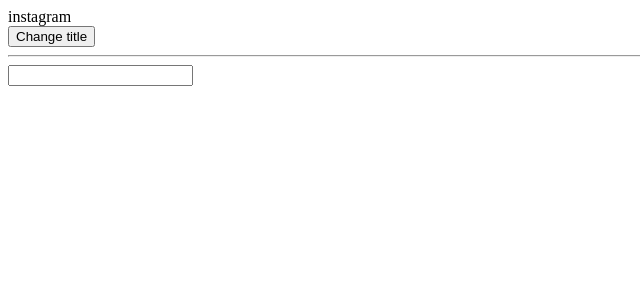
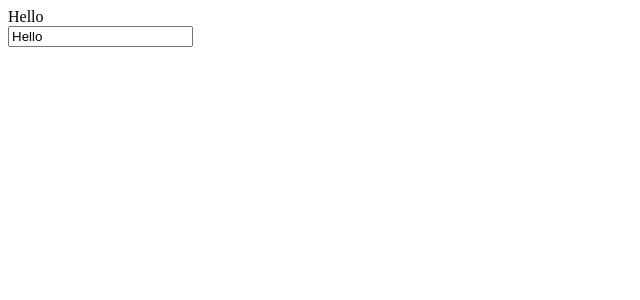
Before and after one commit to visiteur85/learn_angular, an Angular app: page / in a window 1280 px wide. Shown: the top 300 px of the page, without its empty margins (0-640 px from the left). Built offline with nearby package versions, Linux system fonts and the light colour scheme.

Commit message:
add les 7.4

```diff
--- a/src/app/app.component.html
+++ b/src/app/app.component.html
@@ -1,6 +1,3 @@
-<div>{{title}}</div>
-<button (click)='changeTitleHandler()'>Change title</button>
 
-<hr>
 <div>{{text}}</div>
-<input type="text" (input)="changeInputHandler($event)"/>
+<input type="text" [(ngModel)]="text"/>
--- a/src/app/app.component.ts
+++ b/src/app/app.component.ts
@@ -7,19 +7,7 @@
   styleUrls: ['./app.component.scss']
 })
 export class AppComponent {
-
-  title = "instagram";
-  text=''
-
-
-  changeTitleHandler = () => {
-    this.title = 'it-incubator'
-  };
-
-  changeInputHandler = (event:Event)=> {
-    console.log((event.currentTarget as HTMLInputElement).value)
-    this.text = (event.currentTarget as HTMLInputElement).value
-  }
+  text = 'Hello'
 
 
 }
--- a/src/app/app.module.ts
+++ b/src/app/app.module.ts
@@ -2,6 +2,7 @@
 import { BrowserModule } from '@angular/platform-browser';
 import { AppRoutingModule } from './app-routing.module';
 import { AppComponent } from './app.component';
+import {FormsModule} from "@angular/forms";
 
 
 
@@ -13,7 +14,8 @@
   ],
   imports: [
     BrowserModule,
-    AppRoutingModule
+    AppRoutingModule,
+    FormsModule
   ],
   providers: [],
   bootstrap: [AppComponent]
```
